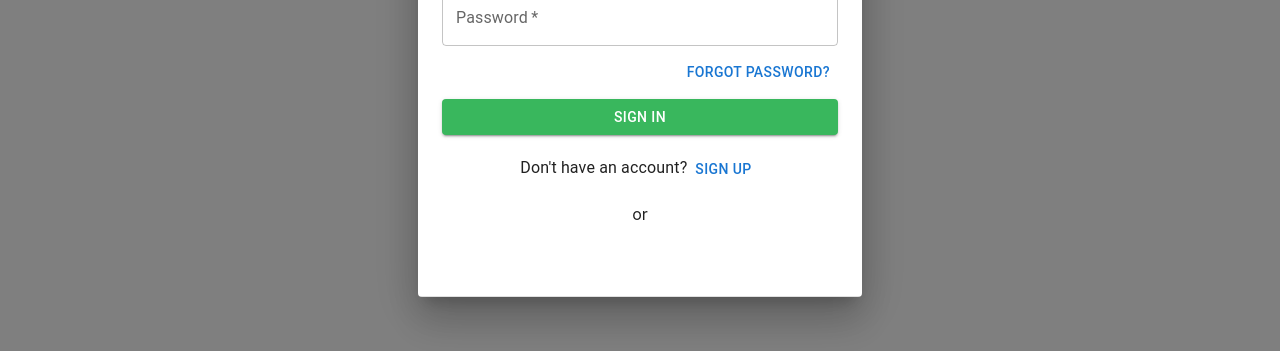
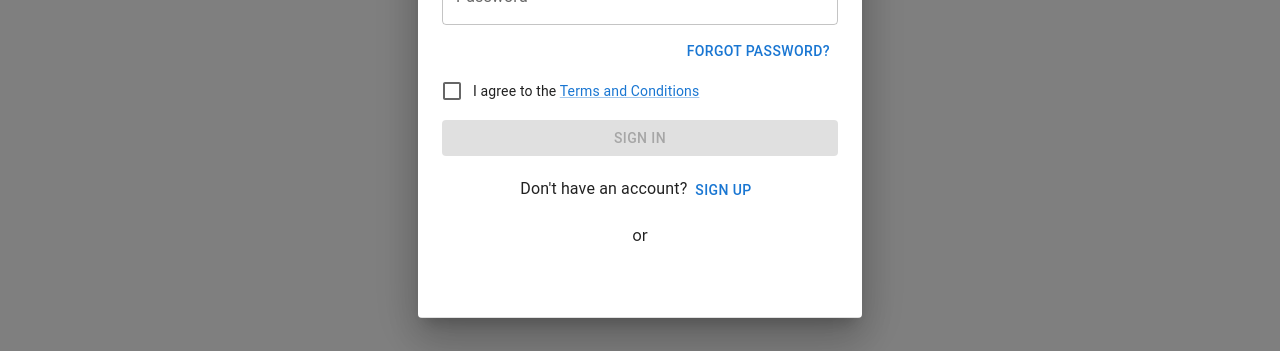
Before and after one commit to rootsUnicourse/rootz_client_2024, a React (Create React App) app: page / in a window 1280 px wide. Both pictures are taken after a click on the button "LOG IN". Shown: the part 349-700 px from the top of the page. Built offline with nearby package versions, Linux system fonts and the light colour scheme; no server answers.

Commit message:
update LoginModal.js

```diff
--- a/src/components/LoginModal/LoginModal.js
+++ b/src/components/LoginModal/LoginModal.js
@@ -1,5 +1,5 @@
 // src/components/LoginModal.js
-import React, { useState } from "react";
+import React, { useState, useEffect } from "react";
 import {
   Dialog,
   DialogTitle,
@@ -11,20 +11,23 @@ import {
   Typography,
   Snackbar,
   Alert,
+  Checkbox,
+  FormControlLabel,
+  Link,
 } from "@mui/material";
 import CloseIcon from "@mui/icons-material/Close";
-import { GoogleLogin } from '@react-oauth/google';
+import { GoogleLogin } from "@react-oauth/google"; // Keep the original import
 import {
   register,
   login,
   verifyEmail,
   googleLogin,
-  requestPasswordReset, // Import the function
+  requestPasswordReset,
 } from "../../API/index";
 
 const LoginModal = ({ open, handleClose, onLogin }) => {
   const [isSignUp, setIsSignUp] = useState(false);
-  const [isForgotPassword, setIsForgotPassword] = useState(false); // Add this state
+  const [isForgotPassword, setIsForgotPassword] = useState(false);
   const [formData, setFormData] = useState({
     name: "",
     email: "",
@@ -33,40 +36,50 @@ const LoginModal = ({ open, handleClose, onLogin }) => {
     verificationCode: "",
   });
   const [showVerification, setShowVerification] = useState(false);
-  const [snackbar, setSnackbar] = useState({ open: false, message: '', severity: 'success' });
+  const [snackbar, setSnackbar] = useState({
+    open: false,
+    message: "",
+    severity: "success",
+  });
   const [fieldErrors, setFieldErrors] = useState({});
+  const [termsAgreed, setTermsAgreed] = useState(false);
 
-  const responseMessage = async (response) => {
-    try {
-      const tokenId = response.credential;
-      const result = await googleLogin(tokenId);
-      console.log('Google sign in successful:', result);
-      localStorage.setItem('userToken', result.data.token);
-      localStorage.setItem('userInfo', JSON.stringify(result.data.user));
-      onLogin(result.data.user);
-      handleClose();
-    } catch (error) {
-      console.error('Error during Google sign-in:', error);
-      setSnackbar({
-        open: true,
-        message: error.response?.data?.message || "Google sign-in failed.",
-        severity: 'error',
+  useEffect(() => {
+    if (!open) {
+      setTermsAgreed(false);
+      setIsSignUp(false);
+      setIsForgotPassword(false);
+      setShowVerification(false);
+      setFormData({
+        name: "",
+        email: "",
+        password: "",
+        confirmPassword: "",
+        verificationCode: "",
       });
     }
-  };
+  }, [open]);
 
-  const errorMessage = (error) => {
-    console.log(error);
+  const handleSnackbarClose = () => {
+    setSnackbar({ ...snackbar, open: false });
   };
 
   const handleChange = (e) => {
     setFormData({ ...formData, [e.target.name]: e.target.value });
-    setFieldErrors({ ...fieldErrors, [e.target.name]: '' });
+    setFieldErrors({ ...fieldErrors, [e.target.name]: "" });
   };
 
   const handleEmailLogin = async (event) => {
     event.preventDefault();
     setFieldErrors({});
+    if (!termsAgreed) {
+      setSnackbar({
+        open: true,
+        message: "You must agree to the Terms and Conditions.",
+        severity: "error",
+      });
+      return;
+    }
     if (isSignUp) {
       // Sign-up logic
       if (formData.password !== formData.confirmPassword) {
@@ -81,16 +94,21 @@ const LoginModal = ({ open, handleClose, onLogin }) => {
         });
         setSnackbar({
           open: true,
-          message: response.data.message || "Registration successful! Please verify your email.",
-          severity: 'success',
+          message:
+            response.data.message ||
+            "Registration successful! Please verify your email.",
+          severity: "success",
         });
         setShowVerification(true);
       } catch (error) {
-        console.error("Registration Error:", error.response?.data?.message || error.message);
+        console.error(
+          "Registration Error:",
+          error.response?.data?.message || error.message
+        );
         setSnackbar({
           open: true,
           message: error.response?.data?.message || "Registration failed.",
-          severity: 'error',
+          severity: "error",
         });
       }
     } else {
@@ -106,11 +124,14 @@ const LoginModal = ({ open, handleClose, onLogin }) => {
         onLogin(user);
         handleClose();
       } catch (error) {
-        console.error("Login Error:", error.response?.data?.message || error.message);
+        console.error(
+          "Login Error:",
+          error.response?.data?.message || error.message
+        );
         setSnackbar({
           open: true,
           message: error.response?.data?.message || "Login failed.",
-          severity: 'error',
+          severity: "error",
         });
       }
     }
@@ -126,7 +147,7 @@ const LoginModal = ({ open, handleClose, onLogin }) => {
       setSnackbar({
         open: true,
         message: "Email verified successfully!",
-        severity: 'success',
+        severity: "success",
       });
       const { token, user } = response.data;
       localStorage.setItem("userToken", token);
@@ -134,37 +155,84 @@ const LoginModal = ({ open, handleClose, onLogin }) => {
       onLogin(user);
       handleClose();
     } catch (error) {
-      console.error("Verification Error:", error.response?.data?.message || error.message);
+      console.error(
+        "Verification Error:",
+        error.response?.data?.message || error.message
+      );
       setSnackbar({
         open: true,
         message: error.response?.data?.message || "Verification failed.",
-        severity: 'error',
+        severity: "error",
       });
     }
   };
 
   const handlePasswordResetRequest = async (event) => {
     event.preventDefault();
+    if (!termsAgreed) {
+      setSnackbar({
+        open: true,
+        message: "You must agree to the Terms and Conditions.",
+        severity: "error",
+      });
+      return;
+    }
     try {
       const response = await requestPasswordReset(formData.email);
       setSnackbar({
         open: true,
         message: response.data.message || "Password reset email sent.",
-        severity: 'success',
+        severity: "success",
       });
-      setIsForgotPassword(false); // Optionally navigate back to login form
+      setIsForgotPassword(false);
     } catch (error) {
-      console.error("Password Reset Request Error:", error.response?.data?.message || error.message);
+      console.error(
+        "Password Reset Request Error:",
+        error.response?.data?.message || error.message
+      );
       setSnackbar({
         open: true,
-        message: error.response?.data?.message || "Password reset request failed.",
-        severity: 'error',
+        message:
+          error.response?.data?.message || "Password reset request failed.",
+        severity: "error",
       });
     }
   };
 
-  const handleSnackbarClose = () => {
-    setSnackbar({ ...snackbar, open: false });
+  const responseMessage = async (response) => {
+    if (!termsAgreed) {
+      setSnackbar({
+        open: true,
+        message: "You must agree to the Terms and Conditions.",
+        severity: "error",
+      });
+      return;
+    }
+    try {
+      const tokenId = response.credential;
+      const result = await googleLogin(tokenId);
+      console.log("Google sign in successful:", result);
+      localStorage.setItem("userToken", result.data.token);
+      localStorage.setItem("userInfo", JSON.stringify(result.data.user));
+      onLogin(result.data.user);
+      handleClose();
+    } catch (error) {
+      console.error("Error during Google sign-in:", error);
+      setSnackbar({
+        open: true,
+        message: error.response?.data?.message || "Google sign-in failed.",
+        severity: "error",
+      });
+    }
+  };
+
+  const errorMessage = (error) => {
+    console.log(error);
+    setSnackbar({
+      open: true,
+      message: "Google sign-in failed.",
+      severity: "error",
+    });
   };
 
   return (
@@ -176,7 +244,11 @@ const LoginModal = ({ open, handleClose, onLogin }) => {
       fullWidth
     >
       <DialogTitle id="login-dialog-title" sx={{ m: 0, p: 2 }}>
-        {isSignUp ? "Sign Up" : isForgotPassword ? "Forgot Password" : "Log In"}
+        {isSignUp
+          ? "Sign Up"
+          : isForgotPassword
+          ? "Forgot Password"
+          : "Log In"}
         <IconButton
           aria-label="close"
           onClick={handleClose}
@@ -195,7 +267,12 @@ const LoginModal = ({ open, handleClose, onLogin }) => {
           if (showVerification) {
             // Verification code input
             return (
-              <Box component="form" noValidate sx={{ mt: 1 }} onSubmit={handleVerifyCode}>
+              <Box
+                component="form"
+                noValidate
+                sx={{ mt: 1 }}
+                onSubmit={handleVerifyCode}
+              >
                 <Typography variant="body1">
                   Please enter the verification code sent to your email.
                 </Typography>
@@ -230,7 +307,12 @@ const LoginModal = ({ open, handleClose, onLogin }) => {
           } else if (isForgotPassword) {
             // Password reset request form
             return (
-              <Box component="form" noValidate sx={{ mt: 1 }} onSubmit={handlePasswordResetRequest}>
+              <Box
+                component="form"
+                noValidate
+                sx={{ mt: 1 }}
+                onSubmit={handlePasswordResetRequest}
+              >
                 <Typography variant="body1">
                   Please enter your email address to request a password reset.
                 </Typography>
@@ -248,10 +330,29 @@ const LoginModal = ({ open, handleClose, onLogin }) => {
                   error={Boolean(fieldErrors.email)}
                   helperText={fieldErrors.email}
                 />
+                <FormControlLabel
+                  control={
+                    <Checkbox
+                      checked={termsAgreed}
+                      onChange={(e) => setTermsAgreed(e.target.checked)}
+                      name="terms"
+                      color="primary"
+                    />
+                  }
+                  label={
+                    <Typography variant="body2">
+                      I agree to the{" "}
+                      <Link href="/terms" target="_blank" rel="noopener">
+                        Terms and Conditions
+                      </Link>
+                    </Typography>
+                  }
+                />
                 <Button
                   type="submit"
                   fullWidth
                   variant="contained"
+                  disabled={!termsAgreed}
                   sx={{
                     mt: 3,
                     mb: 2,
@@ -271,7 +372,12 @@ const LoginModal = ({ open, handleClose, onLogin }) => {
           } else if (isSignUp) {
             // Sign up form
             return (
-              <Box component="form" noValidate sx={{ mt: 1 }} onSubmit={handleEmailLogin}>
+              <Box
+                component="form"
+                noValidate
+                sx={{ mt: 1 }}
+                onSubmit={handleEmailLogin}
+              >
                 <TextField
                   margin="normal"
                   required
@@ -327,10 +433,29 @@ const LoginModal = ({ open, handleClose, onLogin }) => {
                   error={Boolean(fieldErrors.confirmPassword)}
                   helperText={fieldErrors.confirmPassword}
                 />
+                <FormControlLabel
+                  control={
+                    <Checkbox
+                      checked={termsAgreed}
+                      onChange={(e) => setTermsAgreed(e.target.checked)}
+                      name="terms"
+                      color="primary"
+                    />
+                  }
+                  label={
+                    <Typography variant="body2">
+                      I agree to the{" "}
+                      <Link href="/terms" target="_blank" rel="noopener">
+                        Terms and Conditions
+                      </Link>
+                    </Typography>
+                  }
+                />
                 <Button
                   type="submit"
                   fullWidth
                   variant="contained"
+                  disabled={!termsAgreed}
                   sx={{
                     mt: 3,
                     mb: 2,
@@ -342,16 +467,19 @@ const LoginModal = ({ open, handleClose, onLogin }) => {
                 </Button>
                 <Typography align="center">
                   Already have an account?
-                  <Button onClick={() => setIsSignUp(false)}>
-                    Log In
-                  </Button>
+                  <Button onClick={() => setIsSignUp(false)}>Log In</Button>
                 </Typography>
               </Box>
             );
           } else {
             // Login form
             return (
-              <Box component="form" noValidate sx={{ mt: 1 }} onSubmit={handleEmailLogin}>
+              <Box
+                component="form"
+                noValidate
+                sx={{ mt: 1 }}
+                onSubmit={handleEmailLogin}
+              >
                 <TextField
                   margin="normal"
                   required
@@ -385,10 +513,29 @@ const LoginModal = ({ open, handleClose, onLogin }) => {
                     Forgot Password?
                   </Button>
                 </Typography>
+                <FormControlLabel
+                  control={
+                    <Checkbox
+                      checked={termsAgreed}
+                      onChange={(e) => setTermsAgreed(e.target.checked)}
+                      name="terms"
+                      color="primary"
+                    />
+                  }
+                  label={
+                    <Typography variant="body2">
+                      I agree to the{" "}
+                      <Link href="/terms" target="_blank" rel="noopener">
+                        Terms and Conditions
+                      </Link>
+                    </Typography>
+                  }
+                />
                 <Button
                   type="submit"
                   fullWidth
                   variant="contained"
+                  disabled={!termsAgreed}
                   sx={{
                     mt: 1,
                     mb: 2,
@@ -400,15 +547,39 @@ const LoginModal = ({ open, handleClose, onLogin }) => {
                 </Button>
                 <Typography align="center">
                   Don't have an account?
-                  <Button onClick={() => setIsSignUp(true)}>
-                    Sign Up
-                  </Button>
+                  <Button onClick={() => setIsSignUp(true)}>Sign Up</Button>
                 </Typography>
                 <Box sx={{ textAlign: "center", my: 2 }}>
                   <span>or</span>
                 </Box>
                 {/* Google Login Button */}
-                <GoogleLogin onSuccess={responseMessage} onError={errorMessage} />
+                <Box sx={{ position: "relative" }}>
+                  <GoogleLogin
+                    onSuccess={responseMessage}
+                    onError={errorMessage}
+                  />
+                  {!termsAgreed && (
+                    <Box
+                      sx={{
+                        position: "absolute",
+                        top: 0,
+                        left: 0,
+                        width: "100%",
+                        height: "100%",
+                        zIndex: 1,
+                        cursor: "not-allowed",
+                      }}
+                      onClick={() => {
+                        setSnackbar({
+                          open: true,
+                          message:
+                            "You must agree to the Terms and Conditions.",
+                          severity: "error",
+                        });
+                      }}
+                    />
+                  )}
+                </Box>
               </Box>
             );
           }
@@ -420,9 +591,13 @@ const LoginModal = ({ open, handleClose, onLogin }) => {
         open={snackbar.open}
         autoHideDuration={6000}
         onClose={handleSnackbarClose}
-        anchorOrigin={{ vertical: 'bottom', horizontal: 'center' }}
+        anchorOrigin={{ vertical: "bottom", horizontal: "center" }}
       >
-        <Alert onClose={handleSnackbarClose} severity={snackbar.severity} sx={{ width: '100%' }}>
+        <Alert
+          onClose={handleSnackbarClose}
+          severity={snackbar.severity}
+          sx={{ width: "100%" }}
+        >
           {snackbar.message}
         </Alert>
       </Snackbar>
```
Also changed, not shown: 1 other file (tests, documents, lock files or other folders).
